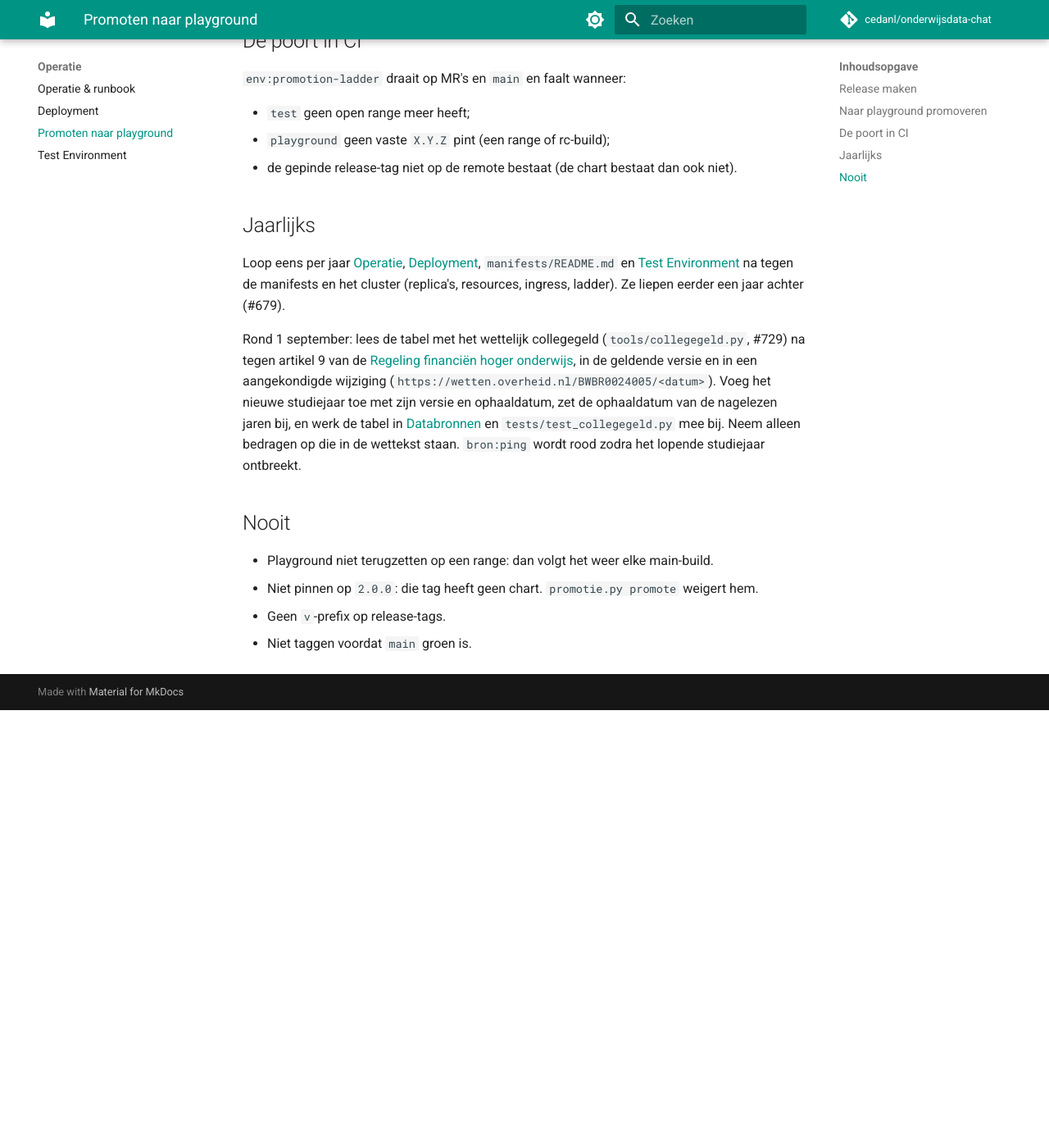
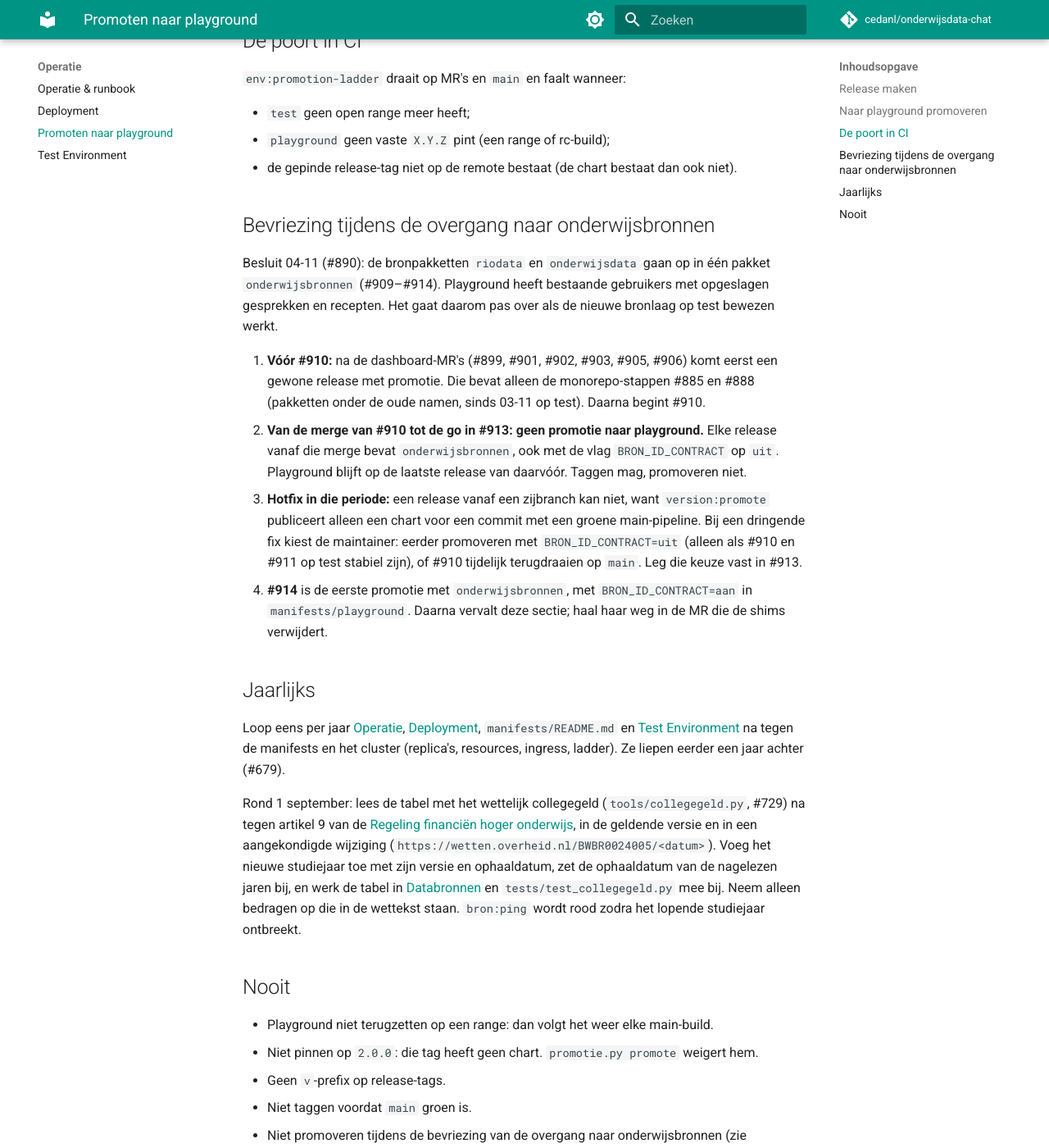
Before and after one commit to cedanl/onderwijsdata-chat, an MkDocs documentation site: the page built from docs/promoten.md, in a window 1280 px wide and 1400 px high, scrolled down 2095 px. Shown: the whole window at 82% size. Built offline with MkDocs 1.6.1 and Material for MkDocs 9.7.7, drawn with Linux system fonts in a browser that asks for light colours; comment, search, counter and statistics services are not loaded; before the commit the page ends 2961 px from its top, so only the background shows below that; some of the changed text lies outside the part shown.

Commit message:
docs(promoten): bevriezing van playground tijdens de overgang naar onderwijsbronnen
Besluit 04-11: riodata en onderwijsdata gaan op in één pakket onderwijsbronnen
(#909–#914). Playground heeft bestaande gebruikers, dus het gaat pas over als de
nieuwe bronlaag op test bewezen werkt. Vanaf de merge van #910 tot de go in #913
wordt er niet naar playground gepromoveerd; daarvóór eerst een gewone release met
de dashboardfixes. Een hotfix vanaf een zijbranch kan niet (version:promote vraagt
een groene main-pipeline), dus de sectie noemt de twee uitwegen.

Refs surf-internal/npuls/ceda/onderwijsdata-chat#890

Co-Authored-By: Claude Opus 5.5 <noreply@anthropic.com>
Claude-Session: https://claude.ai/code/session_01Q6io2NeTbMHqQdPW48BNh7

```diff
--- a/docs/promoten.md
+++ b/docs/promoten.md
@@ -85,6 +85,25 @@ git push origin env/playground/X.Y.Z
 - `playground` geen vaste `X.Y.Z` pint (een range of rc-build);
 - de gepinde release-tag niet op de remote bestaat (de chart bestaat dan ook niet).
 
+## Bevriezing tijdens de overgang naar onderwijsbronnen
+
+Besluit 04-11 (#890): de bronpakketten `riodata` en `onderwijsdata` gaan op in één pakket `onderwijsbronnen`
+(#909–#914). Playground heeft bestaande gebruikers met opgeslagen gesprekken en recepten. Het gaat daarom pas over
+als de nieuwe bronlaag op test bewezen werkt.
+
+1. **Vóór #910:** na de dashboard-MR's (#899, #901, #902, #903, #905, #906) komt eerst een gewone release met
+   promotie. Die bevat alleen de monorepo-stappen #885 en #888 (pakketten onder de oude namen, sinds 03-11 op test).
+   Daarna begint #910.
+2. **Van de merge van #910 tot de go in #913: geen promotie naar playground.** Elke release vanaf die merge bevat
+   `onderwijsbronnen`, ook met de vlag `BRON_ID_CONTRACT` op `uit`. Playground blijft op de laatste release van
+   daarvóór. Taggen mag, promoveren niet.
+3. **Hotfix in die periode:** een release vanaf een zijbranch kan niet, want `version:promote` publiceert alleen een
+   chart voor een commit met een groene main-pipeline. Bij een dringende fix kiest de maintainer: eerder promoveren
+   met `BRON_ID_CONTRACT=uit` (alleen als #910 en #911 op test stabiel zijn), of #910 tijdelijk terugdraaien op
+   `main`. Leg die keuze vast in #913.
+4. **#914** is de eerste promotie met `onderwijsbronnen`, met `BRON_ID_CONTRACT=aan` in `manifests/playground`.
+   Daarna vervalt deze sectie; haal haar weg in de MR die de shims verwijdert.
+
 ## Jaarlijks
 
 Loop eens per jaar [Operatie](operatie.md), [Deployment](deployment.md), `manifests/README.md` en
@@ -104,3 +123,4 @@ staan. `bron:ping` wordt rood zodra het lopende studiejaar ontbreekt.
 - Niet pinnen op `2.0.0`: die tag heeft geen chart. `promotie.py promote` weigert hem.
 - Geen `v`-prefix op release-tags.
 - Niet taggen voordat `main` groen is.
+- Niet promoveren tijdens de bevriezing van de overgang naar onderwijsbronnen (zie hierboven), tenzij volgens stap 3.
```
